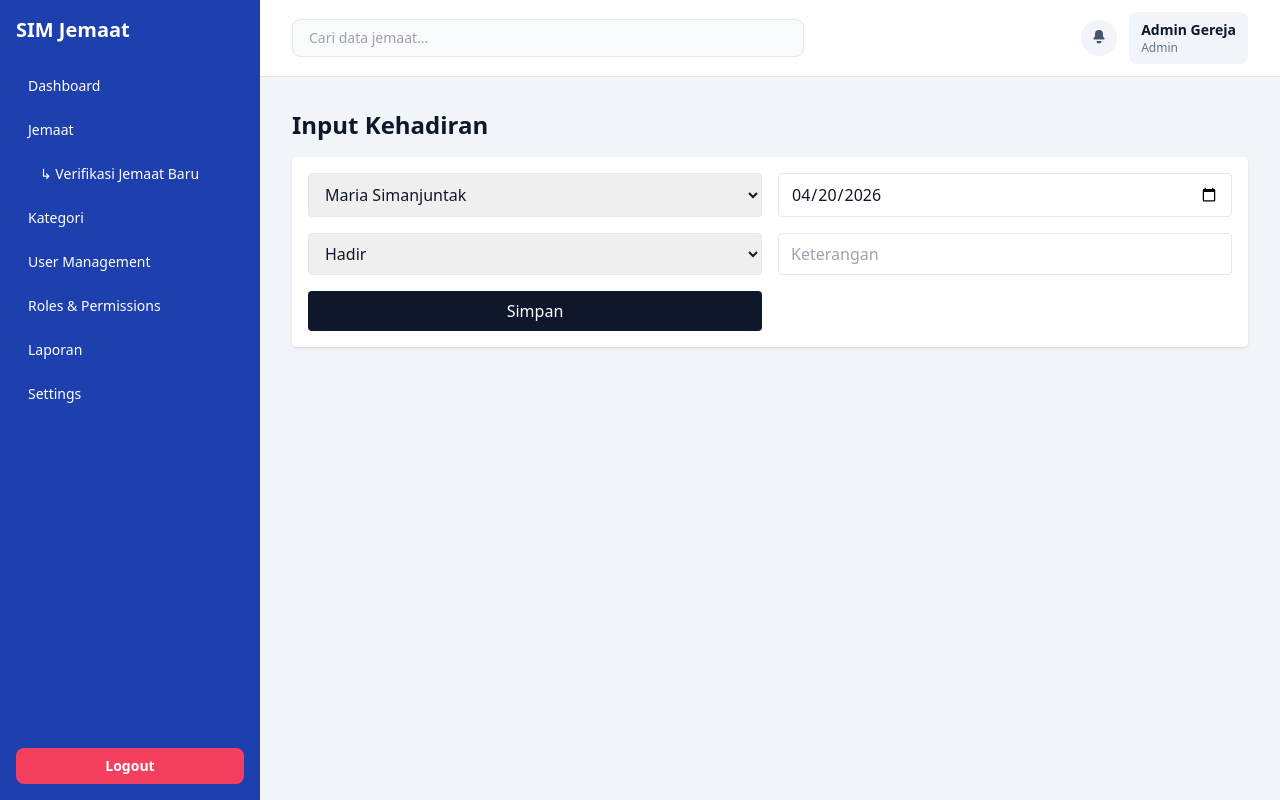
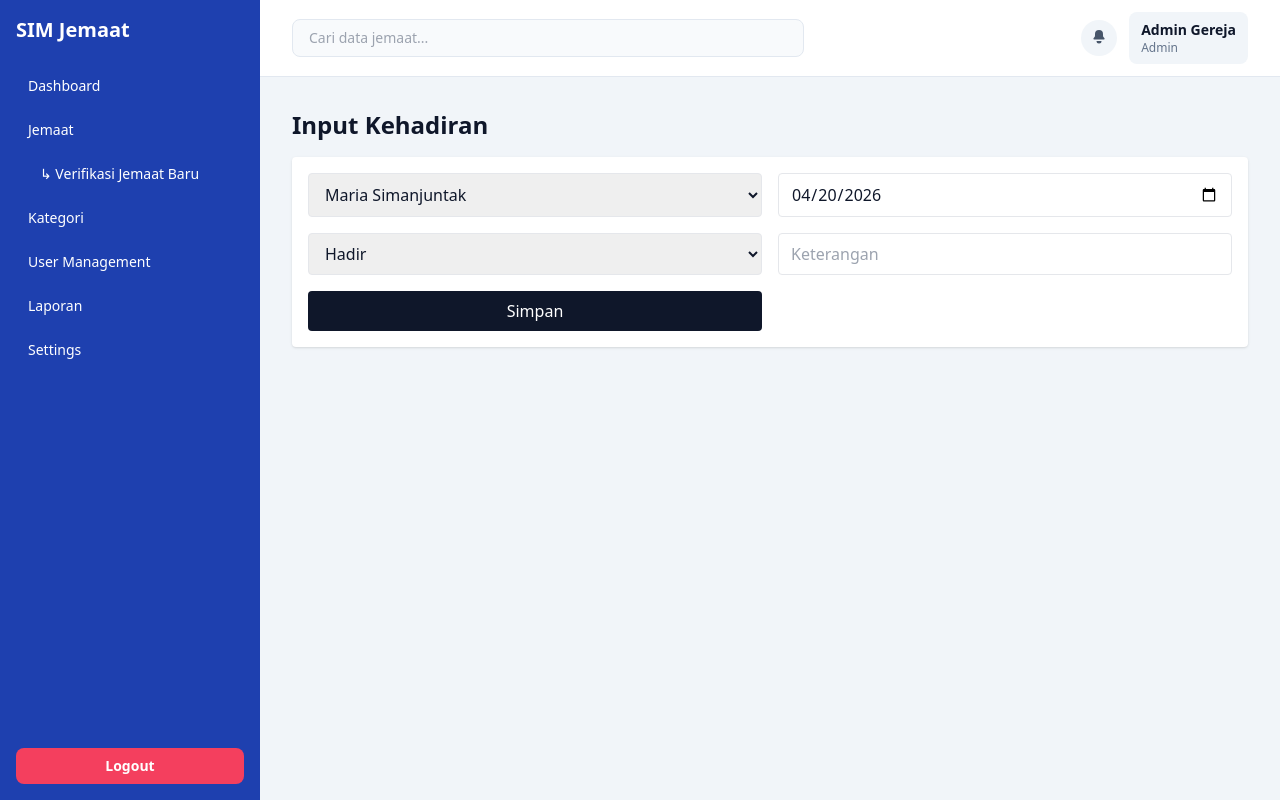
Before and after one commit to Febrii142/Sistem_dataGereja-Fix, a Laravel app: page /attendances/create in a window 1280 px wide. Run offline with Laravel 12, Linux system fonts and the light colour scheme; a user stored in the database is signed in; data comes from the database, SQL or seed files in the repository; some libraries are stand-ins or nearby versions.

Commit message:
Changes before error encountered
Agent-Logs-Url: https://github.com/Febrii142/Sistem_dataGereja-Fix/sessions/4187575e-eb8f-49e6-bf7a-635238c20ae6

Co-authored-by: Febrii142 <174692100+Febrii142@users.noreply.github.com>

```diff
--- a/resources/views/layouts/app.blade.php
+++ b/resources/views/layouts/app.blade.php
@@ -39,9 +39,6 @@
                     @endif
                     @if($user->hasPermission('view_users'))
                         <a href="{{ route('users.index') }}" class="block rounded-lg px-3 py-2 {{ request()->routeIs('users.*') ? 'bg-[#3b82f6]' : 'hover:bg-[#3b82f6]' }}">User Management</a>
-                    @endif
-                    @if($user->hasPermission('assign_roles'))
-                        <a href="{{ route('roles.index') }}" class="block rounded-lg px-3 py-2 {{ request()->routeIs('roles.*') ? 'bg-[#3b82f6]' : 'hover:bg-[#3b82f6]' }}">Roles & Permissions</a>
                     @endif
                     @if($user->hasPermission('view_reports'))
                         <a href="{{ route('reports.index') }}" class="block rounded-lg px-3 py-2 {{ request()->routeIs('reports.*') ? 'bg-[#3b82f6]' : 'hover:bg-[#3b82f6]' }}">Laporan</a>
```
